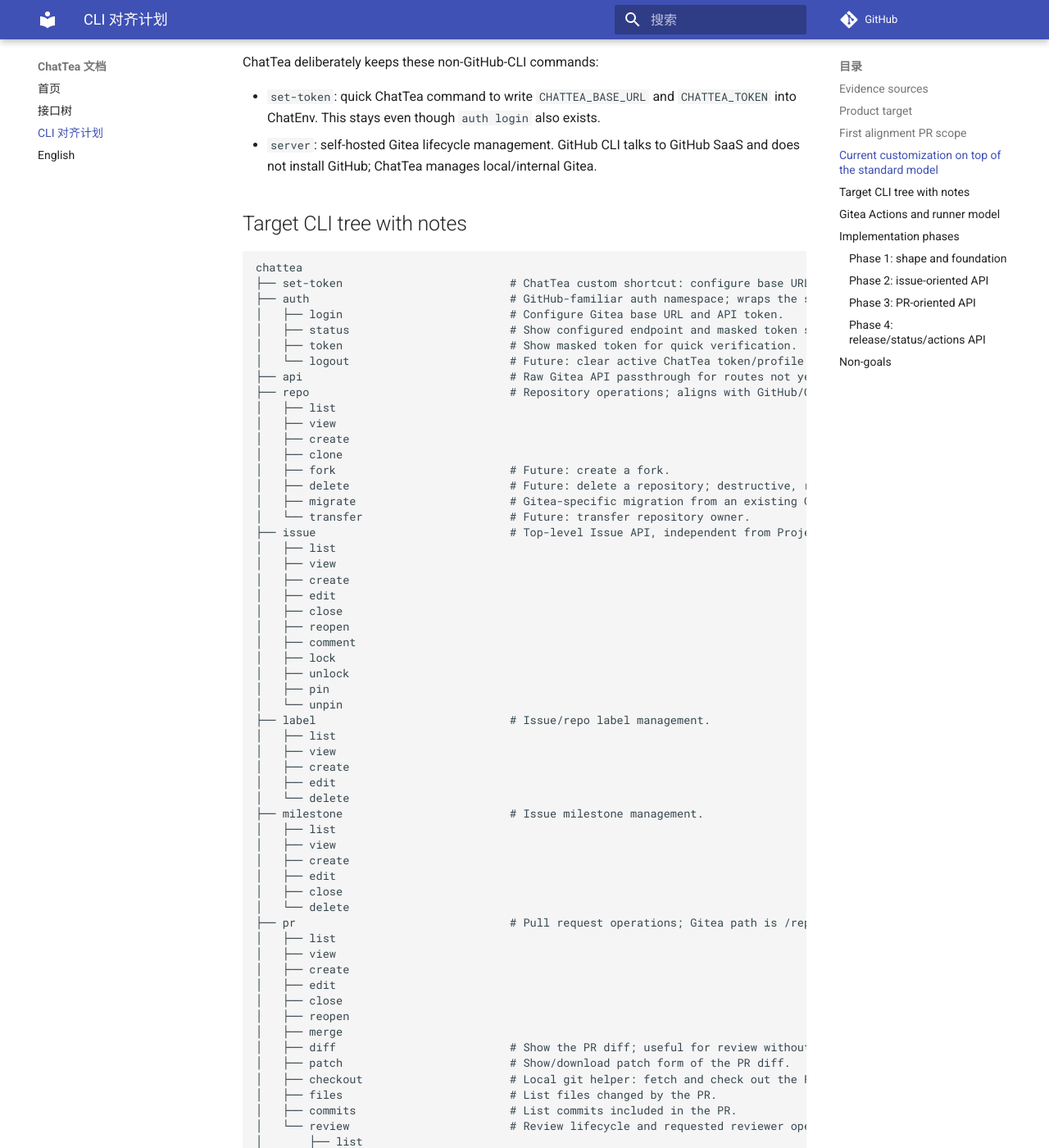
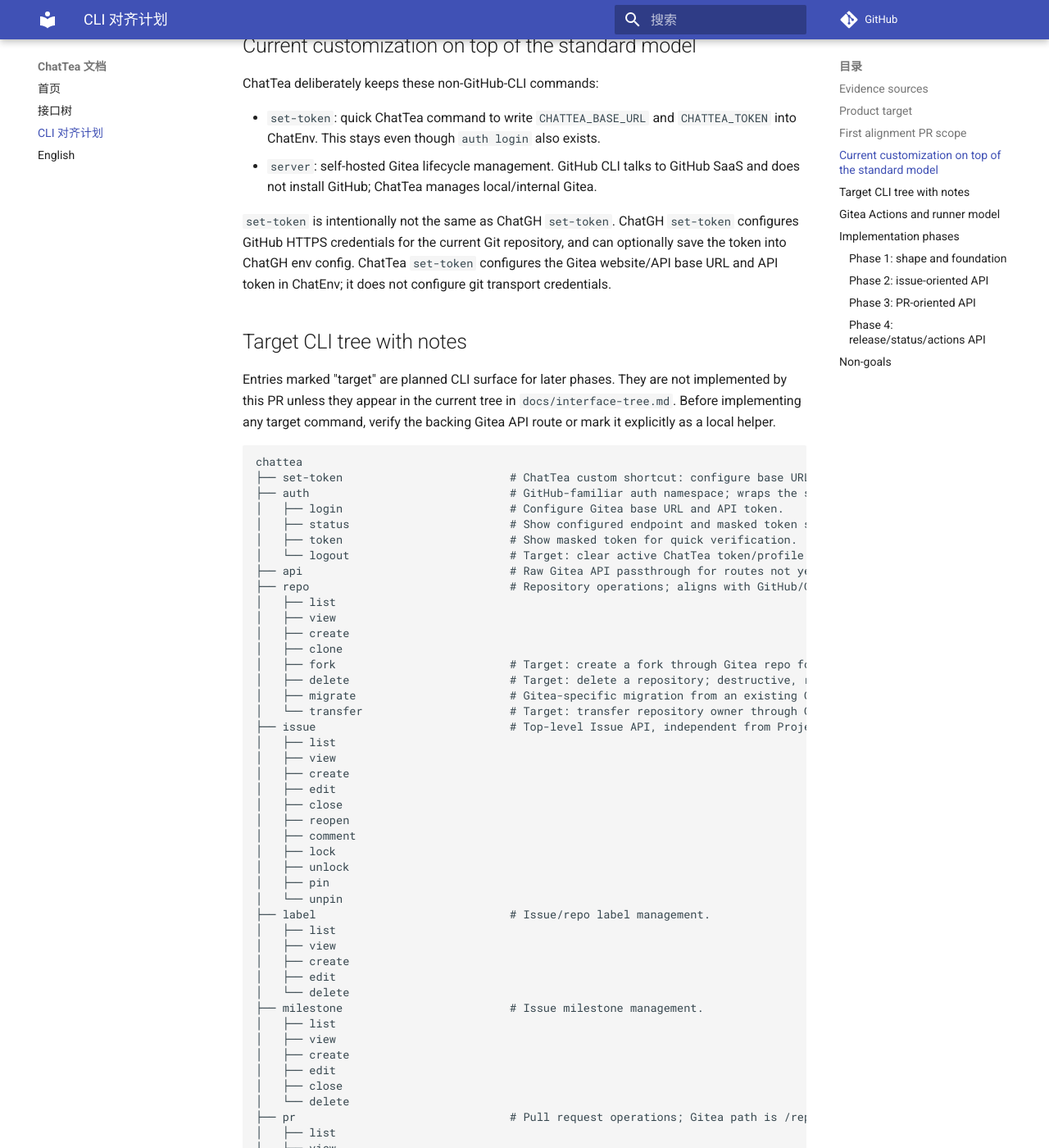
Before and after one commit to ChatArch/ChatTea, an MkDocs documentation site: the page built from docs/cli-alignment.md, in a window 1280 px wide and 1400 px high, scrolled down 1392 px. Shown: the whole window at 82% size. Built offline with MkDocs 1.6.1 and Material for MkDocs 9.7.7, drawn with Linux system fonts in a browser that asks for light colours; comment, search, counter and statistics services are not loaded; some of the changed text lies outside the part shown.

Commit message:
docs: clarify CLI alignment targets
Clarify that target tree entries are not implemented until backed by Gitea API or marked as local helpers, distinguish ChatTea set-token from ChatGH set-token, and mark PR checkout as a local git helper.

Assisted-by: Hermes Agent:gpt-5.5

````diff
--- a/docs/cli-alignment.md
+++ b/docs/cli-alignment.md
@@ -9,7 +9,7 @@ The target tree is based on these sources:
 - Current ChatTea CLI registry in `src/chattea/cli.py` and `src/chattea/commands/*`.
 - Current Gitea API routes and Swagger annotations under `../gitea/routers/api/v1/**`.
 - Current ChatArch Gitea release assets used by CI: `https://github.com/ChatArch/gitea/releases/download/v1.0.0/gitea-1.0.0-linux-amd64.xz`.
-- GitHub/GH CLI resource model: `repo`, `issue`, `pr`, `release`, workflow/run concepts.
+- GitHub/GH CLI resource model: `repo`, `issue`, `pr`, `release`, workflow/run concepts. This is a naming/UX reference, not a rule to copy commands without Gitea support.
 
 ## Product target
 
@@ -39,7 +39,11 @@ ChatTea deliberately keeps these non-GitHub-CLI commands:
 - `set-token`: quick ChatTea command to write `CHATTEA_BASE_URL` and `CHATTEA_TOKEN` into ChatEnv. This stays even though `auth login` also exists.
 - `server`: self-hosted Gitea lifecycle management. GitHub CLI talks to GitHub SaaS and does not install GitHub; ChatTea manages local/internal Gitea.
 
+`set-token` is intentionally not the same as ChatGH `set-token`. ChatGH `set-token` configures GitHub HTTPS credentials for the current Git repository, and can optionally save the token into ChatGH env config. ChatTea `set-token` configures the Gitea website/API base URL and API token in ChatEnv; it does not configure git transport credentials.
+
 ## Target CLI tree with notes
+
+Entries marked "target" are planned CLI surface for later phases. They are not implemented by this PR unless they appear in the current tree in `docs/interface-tree.md`. Before implementing any target command, verify the backing Gitea API route or mark it explicitly as a local helper.
 
 ```text
 chattea
@@ -48,17 +52,17 @@ chattea
 │   ├── login                         # Configure Gitea base URL and API token.
 │   ├── status                        # Show configured endpoint and masked token state.
 │   ├── token                         # Show masked token for quick verification.
-│   └── logout                        # Future: clear active ChatTea token/profile values.
+│   └── logout                        # Target: clear active ChatTea token/profile values.
 ├── api                               # Raw Gitea API passthrough for routes not yet wrapped.
 ├── repo                              # Repository operations; aligns with GitHub/Gitea repo concepts.
 │   ├── list
 │   ├── view
 │   ├── create
 │   ├── clone
-│   ├── fork                          # Future: create a fork.
-│   ├── delete                        # Future: delete a repository; destructive, requires confirmation.
+│   ├── fork                          # Target: create a fork through Gitea repo fork API.
+│   ├── delete                        # Target: delete a repository; destructive, requires confirmation.
 │   ├── migrate                       # Gitea-specific migration from an existing Git URL.
-│   └── transfer                      # Future: transfer repository owner.
+│   └── transfer                      # Target: transfer repository owner through Gitea repo transfer API.
 ├── issue                             # Top-level Issue API, independent from Project cards.
 │   ├── list
 │   ├── view
@@ -92,9 +96,9 @@ chattea
 │   ├── close
 │   ├── reopen
 │   ├── merge
-│   ├── diff                          # Show the PR diff; useful for review without opening a browser.
-│   ├── patch                         # Show/download patch form of the PR diff.
-│   ├── checkout                      # Local git helper: fetch and check out the PR branch.
+│   ├── diff                          # Gitea API-backed: fetch the PR diff for review without opening a browser.
+│   ├── patch                         # Gitea API-backed: fetch patch-form PR diff.
+│   ├── checkout                      # Local git helper, not a Gitea API route: fetch and check out the PR branch.
 │   ├── files                         # List files changed by the PR.
 │   ├── commits                       # List commits included in the PR.
 │   └── review                        # Review lifecycle and requested reviewer operations.
@@ -159,8 +163,8 @@ chattea
 │   ├── token                         # Create a registration token for a scope.
 │   ├── edit
 │   ├── delete
-│   ├── install                       # Future local runner binary install.
-│   ├── register                      # Future local runner registration.
+│   ├── install                       # Target local helper: install runner binary, not a Gitea REST route.
+│   ├── register                      # Target local helper: register local runner using a registration token.
 │   ├── start
 │   ├── stop
 │   ├── status
````
